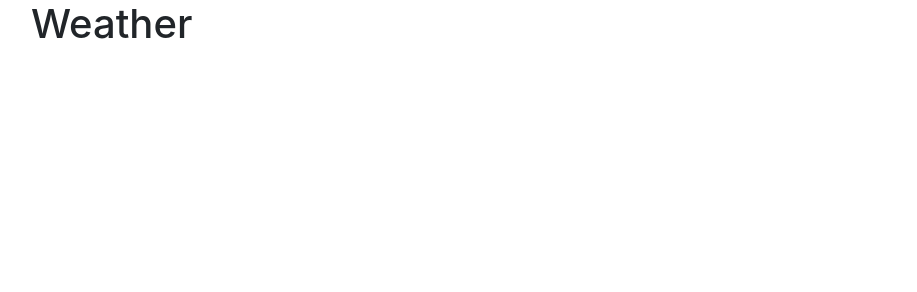
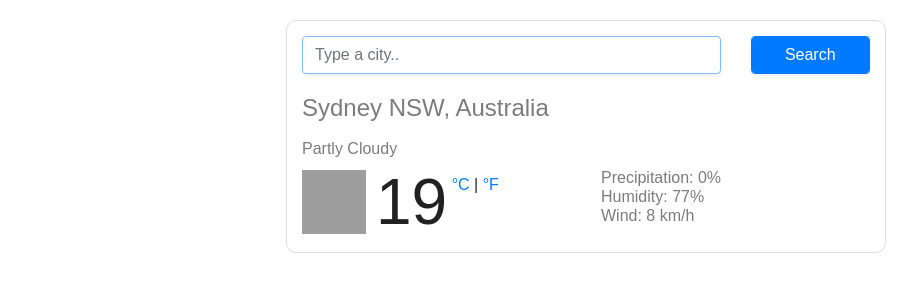
Before and after one commit to AngelaKelly4/weather-app-final, a plain HTML site: page index.html in a window 1280 px wide. Shown: the whole page, without its empty margins (54-971 px from the left). Drawn offline with nearby package versions, Linux system fonts and the light colour scheme; grey boxes are pictures that could not be loaded.

Commit message:
add design

```diff
--- a/index.html
+++ b/index.html
@@ -16,8 +16,71 @@
 </head>
 <body>
     <div class ="container">
-    <h1>Weather</h1>
+      <div class="weather-app">
+        <form class="search-form" id="search-form">
+          <div class="row">
+            <div class="col-9">
+              <input
+                type="search"
+                placeholder="Type a city.."
+                autofocus="on"
+                autocomplete="off"
+                id="city-input"
+                class="form-control shadow-sm"
+              />
+            </div>
+            <div class="col-3">
+              <input
+                type="submit"
+                value="Search"
+                class="form-control btn btn-primary shadow-sm"
+              />
+            </div>
+          </div>
+        </form>
+        <h1 id="city">
+          Sydney NSW, Australia
+        </h1>
+        <ul>
+          <li id="date"></li>
+          <li>
+            Partly Cloudy
+          </li>
+        </ul>
+        <div class="row">
+          <div class="col-6">
+            <div class="clearfix">
+              <img
+                src="https://ssl.gstatic.com/onebox/weather/64/partly_cloudy.png"
+                alt="Cloudy icon"
+                class="weather-icon float-left"
+              />
+              <div class="float-left">
+                <span class="temperature" id="temperature">19</span
+                ><span class="units">
+                  <a href="#" id="celsius-link">°C</a> |
+                  <a href="#" id="fahrenheit-link">°F</a>
+                </span>
+              </div>
+            </div>
+          </div>
+          <div class="col-6">
+            <ul>
+              <li>
+                Precipitation: 0%
+              </li>
+              <li>
+                Humidity: 77%
+              </li>
+              <li>
+                Wind: 8 km/h
+              </li>
+            </ul>
+          </div>
+        </div>
+
     <script src="src/index.js"></script>
+    </div>
     </div>
 </body>
 </html>
--- a/src/style.css
+++ b/src/style.css
@@ -0,0 +1,55 @@
+body {
+    font-family: arial, sans-serif;
+  }
+
+  h1 {
+    color: #7c7c7c;
+    font-size: 24px;
+    font-weight: 100;
+    line-height: 28px;
+    margin: 0;
+  }
+
+  ul {
+    margin: 0 0 10px;
+    padding: 0;
+  }
+
+  li {
+    color: #7c7c7c;
+    font-size: 16px;
+    font-weight: 100;
+    height: 19px;
+    line-height: 1;
+    list-style: none;
+  }
+
+  .weather-app {
+    border: 1px solid #dadde1;
+    padding: 15px;
+    margin: 20px auto;
+    border-radius: 10px;
+    max-width: 600px;
+  }
+
+  .weather-icon {
+    height: 64px;
+    width: 64px;
+    margin-right: 10px;
+  }
+
+  .temperature {
+    color: rgb(33, 33, 33);
+    font-size: 64px;
+    font-weight: 400;
+    line-height: 1;
+  }
+
+  .units {
+    position: relative;
+    top: -34px;
+  }
+
+  .search-form {
+    margin-bottom: 20px;
+  }
```
